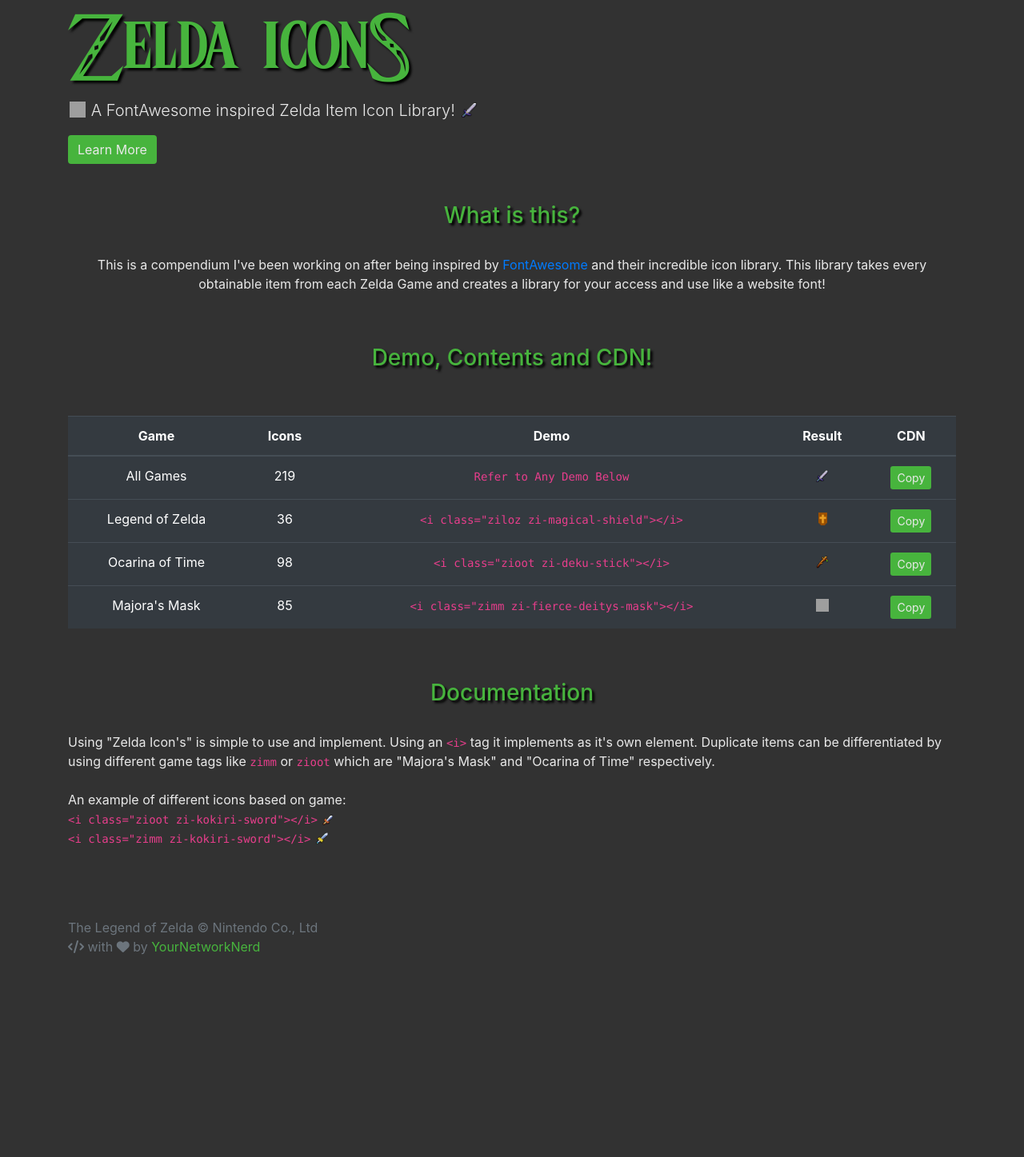
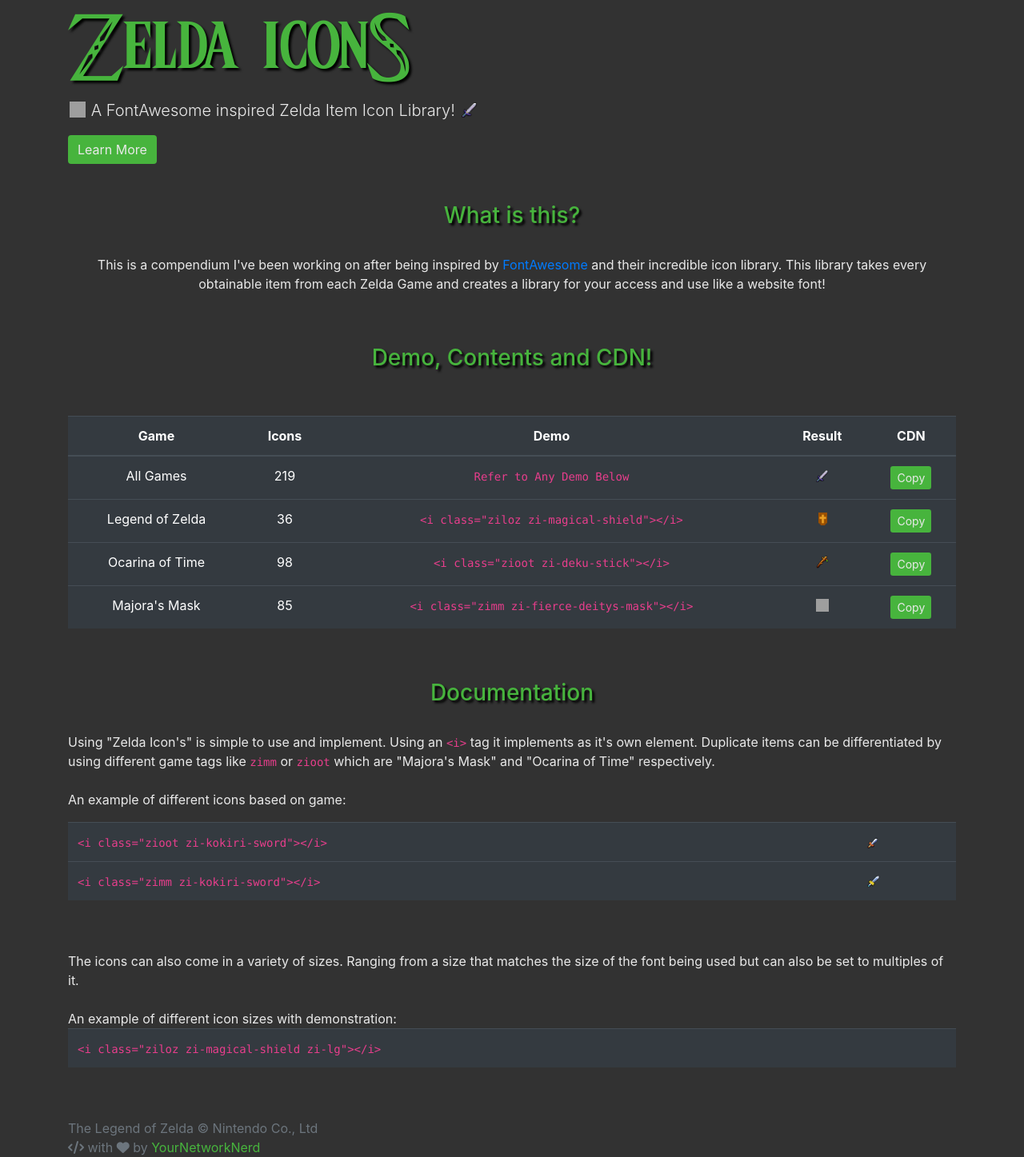
Before and after one commit to zelda-icons/zelda-icons.github.io, a Jekyll site: the page built from index.md, in a window 1280 px wide. Shown: the whole page at 80% size. Built offline with Jekyll 4.4.1, drawn with Linux system fonts in a browser that asks for light colours; nearby versions of some CDN libraries; before the commit the page ends 1196 px from its top, so only the background shows below that.

Commit message:
Add files via upload

```diff
--- a/_layouts/homepage.html
+++ b/_layouts/homepage.html
@@ -103,10 +103,26 @@
         or <code>zioot</code> which are "Majora's Mask" and "Ocarina of Time" respectively.
         <br><br>
         An example of different icons based on game:<br>
-        <code>&lt;i class="zioot zi-kokiri-sword"&gt;&lt;/i&gt;</code> <i class="zioot zi-kokiri-sword"></i>
-        <br>
-        <code>&lt;i class="zimm zi-kokiri-sword"&gt;&lt;/i&gt;</code> <i class="zimm zi-kokiri-sword"></i>
+        <table class="table table-dark">
+            <tr>
+                <td><code>&lt;i class="zioot zi-kokiri-sword"&gt;&lt;/i&gt;</code></td>
+                <td><i class="zioot zi-kokiri-sword"></i></td>
+            </tr>
+            <tr>
+                <td><code>&lt;i class="zimm zi-kokiri-sword"&gt;&lt;/i&gt;</code></td>
+                <td><i class="zimm zi-kokiri-sword"></i></td>
+            </tr>
+        </table>
         <br><br>
+        The icons can also come in a variety of sizes. Ranging from a size that matches the size of the font
+        being used but can also be set to multiples of it.
+        <br><br>
+        An example of different icon sizes with demonstration:
+        <table class="table table-dark">
+            <tr>
+                <td><code>&lt;i class="ziloz zi-magical-shield zi-lg"&gt;&lt;/i&gt;</code></td>
+            </tr>
+        </table>
         </p>
     </div>
     <br><br>
--- a/css/sizing.core.css
+++ b/css/sizing.core.css
@@ -3,33 +3,33 @@
     width: 1.33em !important;
     margin: 0 0.0665em 0 0.133em !important;
     vertical-align: -0.133em !important;
-    background-size: 1.33em 1.33em !important;
+    background-size: auto 1.33em !important;
 }
 .zi-2x {
     height: 2em !important;
     width: 2em !important;
     margin: 0 0.1em 0 0.2em !important;
     vertical-align: -0.2em !important;
-    background-size: 2em 2em !important;
+    background-size: auto 2em !important;
 }
 .zi-3x {
     height: 3em !important;
     width: 3em !important;
     margin: 0 0.15em 0 0.3em !important;
     vertical-align: -0.3em !important;
-    background-size: 3em 3em !important;
+    background-size: auto 3em !important;
 }
 .zi-4x {
     height: 4em !important;
     width: 4em !important;
     margin: 0 0.2em 0 0.4em !important;
     vertical-align: -0.4em !important;
-    background-size: 4em 4em !important;
+    background-size: auto 4em !important;
 }
 .zi-5x {
     height: 5em !important;
     width: 5em !important;
     margin: 0 0.25em 0 0.5em !important;
     vertical-align: -0.5em !important;
-    background-size: 5em 5em !important;
+    background-size: auto 5em !important;
 }
```
